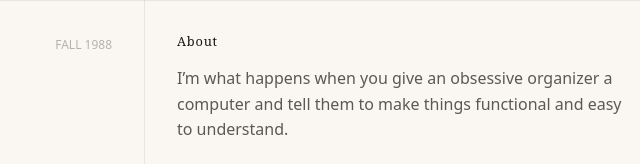
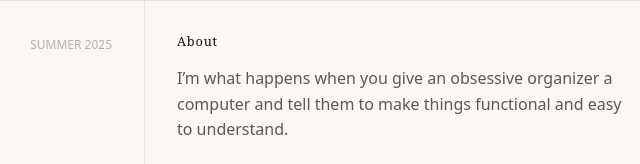
Before and after one commit to dnsmln/base, an Astro site: page /posts/about in a window 1280 px wide. Shown: the top 164 px of the page, 224-864 px from the left. Built offline with nearby package versions, Linux system fonts and the light colour scheme; Astro itself is replaced by a stand-in of ours; a web font is replaced by a local one.

Commit message:
date on about

```diff
--- a/src/content/posts/about.md
+++ b/src/content/posts/about.md
@@ -1,6 +1,6 @@
 ---
 title: About
-date: 1988-09-20
+date: 2025-08-25
 permalink: about
 listed: false
 excerpt: An obsessive organizer turned software designer. I write about what sticks to my mind—usually technology, design, and their impact on offline life.
```
Also changed, not shown: 1 other file.
